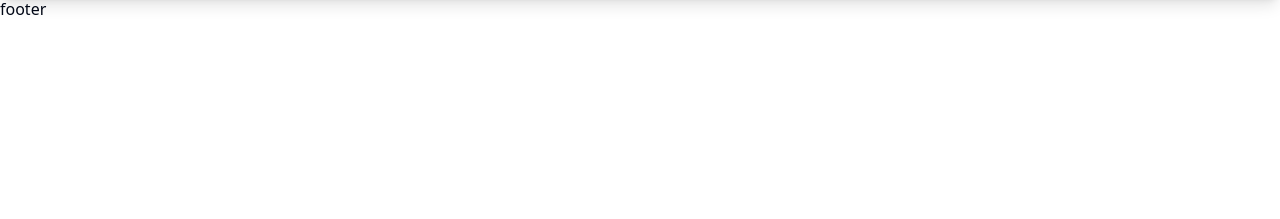
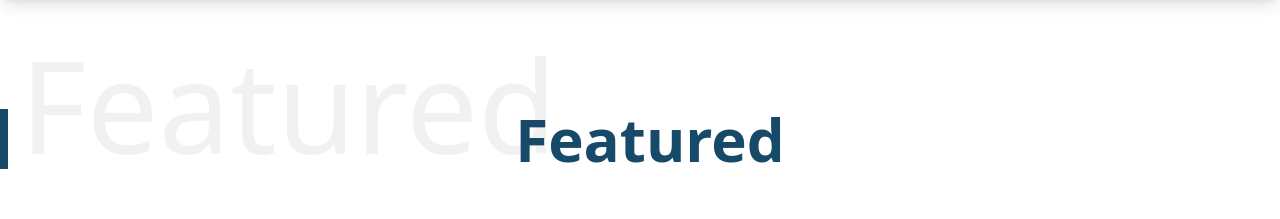
Before and after one commit to ShariarNiaj05/Sports-Sphere-Client, a React (Vite) app: page / in a window 1280 px wide. Shown: the part 591-810 px from the top of the page. Built offline with nearby package versions, Linux system fonts and the light colour scheme.

Commit message:
featured section title

```diff
--- /dev/null
+++ b/src/components/custom/Featured.tsx
@@ -0,0 +1,16 @@
+import Container from "../shared/Container";
+import Title from "./Title";
+
+const Featured = () => {
+  return (
+    <Container>
+      <div className="my-28">
+        <Title>Featured</Title>
+
+        {/* card section  */}
+      </div>
+    </Container>
+  );
+};
+
+export default Featured;
--- a/src/components/custom/HeroSection.tsx
+++ b/src/components/custom/HeroSection.tsx
@@ -7,6 +7,7 @@ import {
   CarouselNext,
   CarouselPrevious,
 } from "../ui/carousel";
+import Container from "../shared/Container";
 
 const HeroSection = () => {
   const sliderData = [
@@ -33,7 +34,8 @@ const HeroSection = () => {
     },
   ];
   return (
-    <div className="relative max-w-7xl mx-auto h-[500px] mt-6">
+    <Container>
+      <div className="relative h-[500px] mt-6">
         <Carousel
           className=" overflow-hidden rounded-lg shadow-lg"
           plugins={[
@@ -68,6 +70,7 @@ const HeroSection = () => {
           </CarouselNext>
         </Carousel>
       </div>
+    </Container>
   );
 };
 
--- a/src/components/custom/Title.tsx
+++ b/src/components/custom/Title.tsx
@@ -4,7 +4,10 @@ const Title = ({ children }: { children: string }) => {
       <h2 className="text-6xl font-bold text-center text-primary">
         {children}
       </h2>
-      <p className="absolute bottom-0 text-9xl -z-10 opacity-5"> {children}</p>
+      <p className="absolute bottom-0 text-6xl md:text-9xl -z-10 opacity-5">
+        {" "}
+        {children}
+      </p>
     </div>
   );
 };
--- /dev/null
+++ b/src/components/shared/Container.tsx
@@ -0,0 +1,7 @@
+import { ReactNode } from "react";
+
+const Container = ({ children }: { children: ReactNode }) => {
+  return <div className="max-w-7xl mx-auto">{children}</div>;
+};
+
+export default Container;
--- a/src/pages/Home.tsx
+++ b/src/pages/Home.tsx
@@ -1,9 +1,11 @@
+import Featured from "@/components/custom/Featured";
 import HeroSection from "@/components/custom/HeroSection";
 
 const Home = () => {
   return (
     <div>
       <HeroSection />
+      <Featured />
     </div>
   );
 };
```
Also changed, not shown: src/components/shared/Navbar.tsx (+1 -8 lines). Lines whose indentation alone changed are shown as unchanged.
